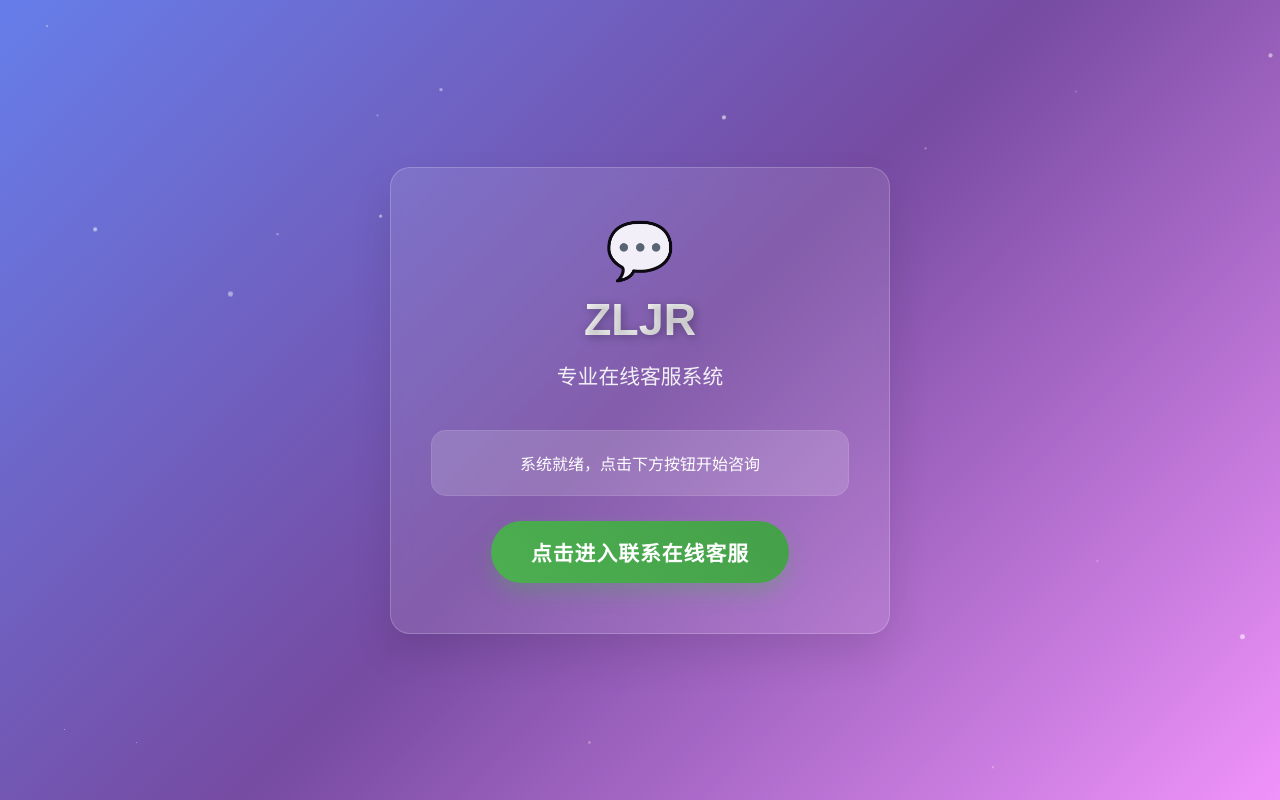
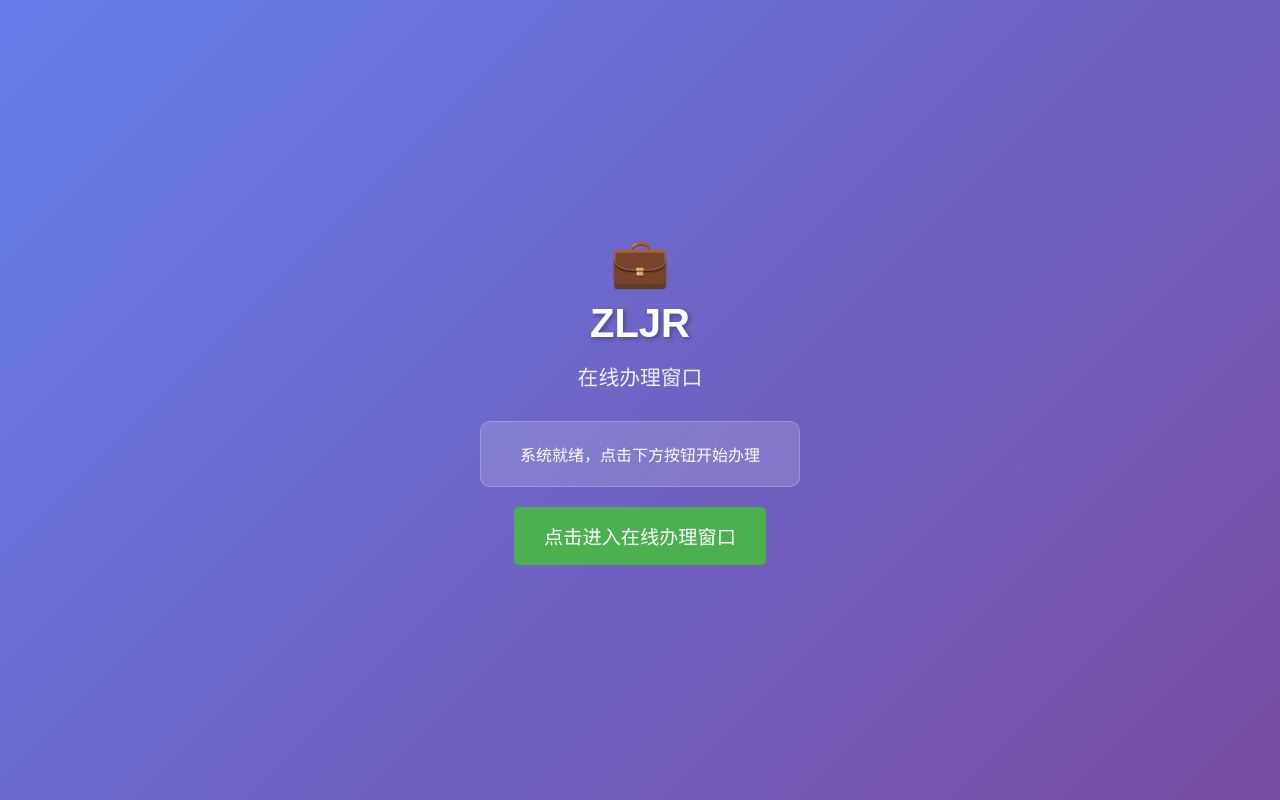
Before and after one commit to wancheng2024/xiaofan-chat, a plain HTML site: page index.html in a window 1280 px wide. Drawn offline with Linux system fonts and the light colour scheme.

Commit message:
Update index.html

```diff
--- a/index.html
+++ b/index.html
@@ -3,199 +3,105 @@
 <head>
     <meta charset="UTF-8">
     <meta name="viewport" content="width=device-width, initial-scale=1.0">
-    <title>ZLJR - 在线客服系统</title>
+    <title>ZLJR - 在线办理窗口</title>
     <style>
         * {
             margin: 0;
             padding: 0;
             box-sizing: border-box;
         }
-
         body {
             font-family: 'Microsoft YaHei', Arial, sans-serif;
+            background: linear-gradient(135deg, #667eea 0%, #764ba2 100%);
             min-height: 100vh;
             display: flex;
             justify-content: center;
             align-items: center;
-            overflow: hidden;
-            position: relative;
+            color: white;
         }
-
-        /* 渐变星空背景 */
-        .background {
-            position: absolute;
-            top: 0;
-            left: 0;
-            width: 100%;
-            height: 100%;
-            background: linear-gradient(135deg, #667eea 0%, #764ba2 50%, #f093fb 100%);
-            z-index: -2;
-        }
-
-        /* 动态粒子效果 */
-        .particles {
-            position: absolute;
-            top: 0;
-            left: 0;
-            width: 100%;
-            height: 100%;
-            z-index: -1;
-        }
-
-        .particle {
-            position: absolute;
-            background: rgba(255, 255, 255, 0.8);
-            border-radius: 50%;
-            animation: float 6s infinite ease-in-out;
-        }
-
-        @keyframes float {
-            0%, 100% { transform: translateY(0px) rotate(0deg); }
-            50% { transform: translateY(-20px) rotate(180deg); }
-        }
-
         .container {
             text-align: center;
-            color: white;
-            padding: 50px 40px;
-            background: rgba(255, 255, 255, 0.1);
-            backdrop-filter: blur(10px);
-            border-radius: 20px;
-            border: 1px solid rgba(255, 255, 255, 0.2);
-            box-shadow: 0 20px 40px rgba(0, 0, 0, 0.1);
-            max-width: 500px;
+            padding: 40px;
+            max-width: 400px;
             width: 90%;
         }
-
+        .logo {
+            font-size: 3em;
+            margin-bottom: 10px;
+        }
         h1 {
-            font-size: 2.8em;
+            font-size: 2.5em;
             margin-bottom: 15px;
-            text-shadow: 2px 2px 10px rgba(0, 0, 0, 0.3);
-            background: linear-gradient(45deg, #fff, #f0f0f0);
-            -webkit-background-clip: text;
-            -webkit-text-fill-color: transparent;
-            background-clip: text;
+            text-shadow: 2px 2px 4px rgba(0,0,0,0.3);
         }
-
         .subtitle {
             font-size: 1.3em;
-            margin-bottom: 40px;
+            margin-bottom: 30px;
             opacity: 0.9;
-            font-weight: 300;
         }
-
         .status {
             background: rgba(255, 255, 255, 0.15);
             padding: 20px;
-            border-radius: 15px;
-            margin: 25px 0;
-            border: 1px solid rgba(255, 255, 255, 0.1);
+            border-radius: 10px;
+            margin: 20px 0;
+            border: 1px solid rgba(255, 255, 255, 0.2);
         }
-
         button {
-            padding: 16px 40px;
-            font-size: 1.3em;
-            background: linear-gradient(45deg, #4CAF50, #45a049);
+            padding: 15px 30px;
+            font-size: 1.2em;
+            background: #4CAF50;
             color: white;
             border: none;
-            border-radius: 50px;
+            border-radius: 5px;
             cursor: pointer;
-            transition: all 0.4s ease;
-            box-shadow: 0 10px 20px rgba(76, 175, 80, 0.3);
-            font-weight: 600;
-            letter-spacing: 1px;
+            transition: all 0.3s;
         }
-
         button:hover {
-            transform: translateY(-5px) scale(1.05);
-            box-shadow: 0 15px 30px rgba(76, 175, 80, 0.4);
-            background: linear-gradient(45deg, #45a049, #4CAF50);
-        }
-
-        .logo {
-            font-size: 3.5em;
-            margin-bottom: 10px;
-            opacity: 0.9;
+            background: #45a049;
+            transform: translateY(-2px);
         }
     </style>
 </head>
 <body>
-    <!-- 背景层 -->
-    <div class="background"></div>
-
-    <!-- 动态粒子 -->
-    <div class="particles" id="particles"></div>
-
-    <!-- 内容容器 -->
     <div class="container">
-        <div class="logo">💬</div>
+        <div class="logo">💼</div>
         <h1>ZLJR</h1>
-        <div class="subtitle">专业在线客服系统</div>
-
+        <div class="subtitle">在线办理窗口</div>  <!-- 修改这里 -->
         <div class="status">
-            <div id="statusMessage">系统就绪，点击下方按钮开始咨询</div>
+            <div id="statusMessage">系统就绪，点击下方按钮开始办理</div>
         </div>
-
-        <button onclick="initMeiQia()">点击进入联系在线客服</button>
+        <button onclick="initMeiQia()">点击进入在线办理窗口</button>
     </div>
 
     <script type="text/javascript">
-        // 创建动态粒子
-        function createParticles() {
-            const particlesContainer = document.getElementById('particles');
-            const particleCount = 20;
+        function initMeiQia() {
+            document.getElementById('statusMessage').textContent = '正在启动办理系统...';
 
-            for (let i = 0; i < particleCount; i++) {
-                const particle = document.createElement('div');
-                particle.className = 'particle';
+            // 加载美洽SDK
+            var script = document.createElement('script');
+            script.async = true;
+            script.charset = 'UTF-8';
+            script.src = 'https://static.meiqia.com/widget/loader.js';
 
-                // 随机大小和位置
-                const size = Math.random() * 4 + 1;
-                const left = Math.random() * 100;
-                const top = Math.random() * 100;
-                const delay = Math.random() * 6;
+            script.onload = function() {
+                // 设置企业ID
+                _MEIQIA('entId', 'b89e00c678ff516ca497668b179fe8d5');
+                // 隐藏浮动按钮
+                _MEIQIA('withoutBtn');
+                // 显示客服面板
+                _MEIQIA('showPanel', {
+                    greeting: '您好！请问需要办理什么业务？'  // 修改欢迎语
+                });
 
-                particle.style.width = `${size}px`;
-                particle.style.height = `${size}px`;
-                particle.style.left = `${left}%`;
-                particle.style.top = `${top}%`;
-                particle.style.animationDelay = `${delay}s`;
-                particle.style.opacity = Math.random() * 0.6 + 0.2;
+                document.getElementById('statusMessage').textContent = '办理系统已就绪';
+            };
 
-                particlesContainer.appendChild(particle);
-            }
+            script.onerror = function() {
+                document.getElementById('statusMessage').textContent = '加载失败，请刷新页面重试';
+            };
+
+            document.head.appendChild(script);
         }
-
-        function initMeiQia() {
-            document.getElementById('statusMessage').innerHTML = '正在启动客服系统...';
-
-            // 美洽加载代码
-            (function(m, ei, q, i, a, j, s) {
-                m[i] = m[i] || function() {
-                    (m[i].a = m[i].a || []).push(arguments);
-                };
-                j = ei.createElement(q);
-                s = ei.getElementsByTagName(q)[0];
-                j.async = true;
-                j.charset = 'UTF-8';
-                j.src = 'https://static.meiqia.com/widget/loader.js';
-                s.parentNode.insertBefore(j, s);
-            })(window, document, 'script', '_MEIQIA');
-
-            _MEIQIA('entId', 'b89e00c678ff516ca497668b179fe8d5');
-            _MEIQIA('showPanel', { greeting: '您好！' });
-
-            document.getElementById('statusMessage').innerHTML = '客服系统已启动！';
-        }
-
-        // 页面加载完成后初始化
-        window.addEventListener('load', function() {
-            createParticles();
-            const urlParams = new URLSearchParams(window.location.search);
-            if (urlParams.has('entid')) {
-                initMeiQia();
-            }
-        });
     </script>
 </body>
 </html>
```
